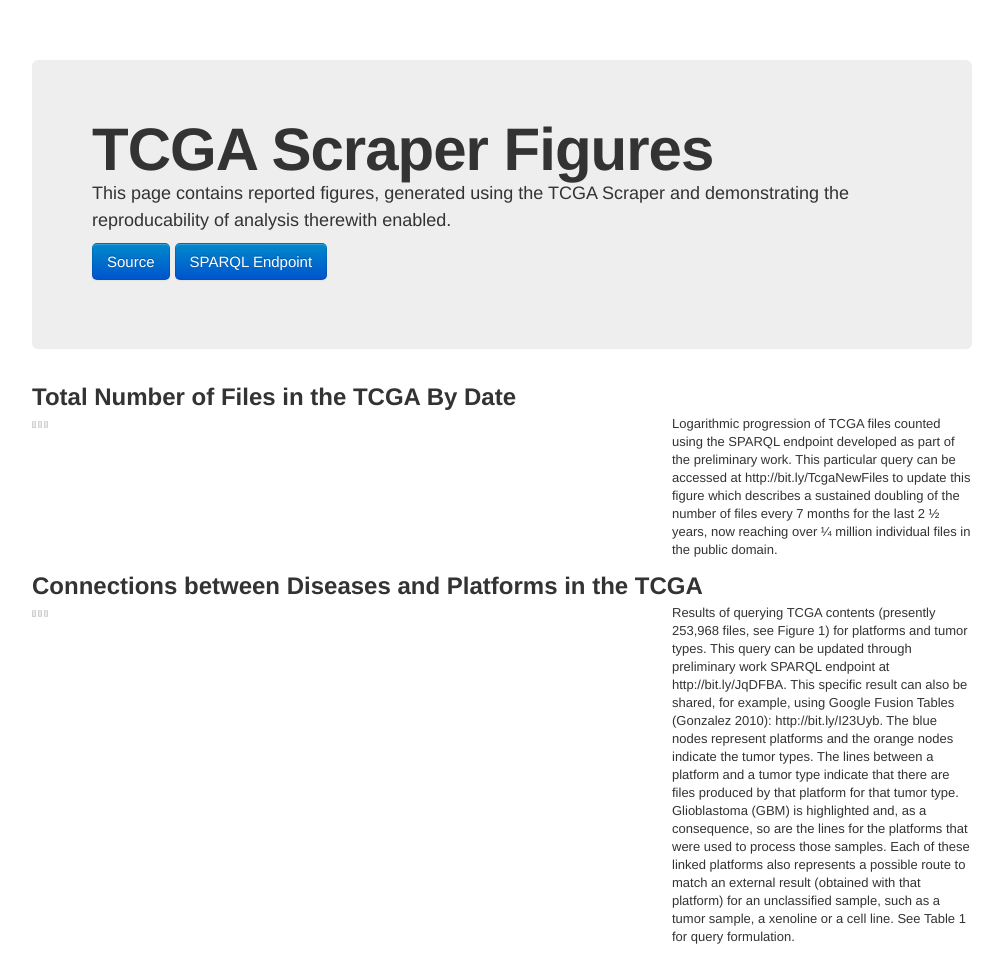
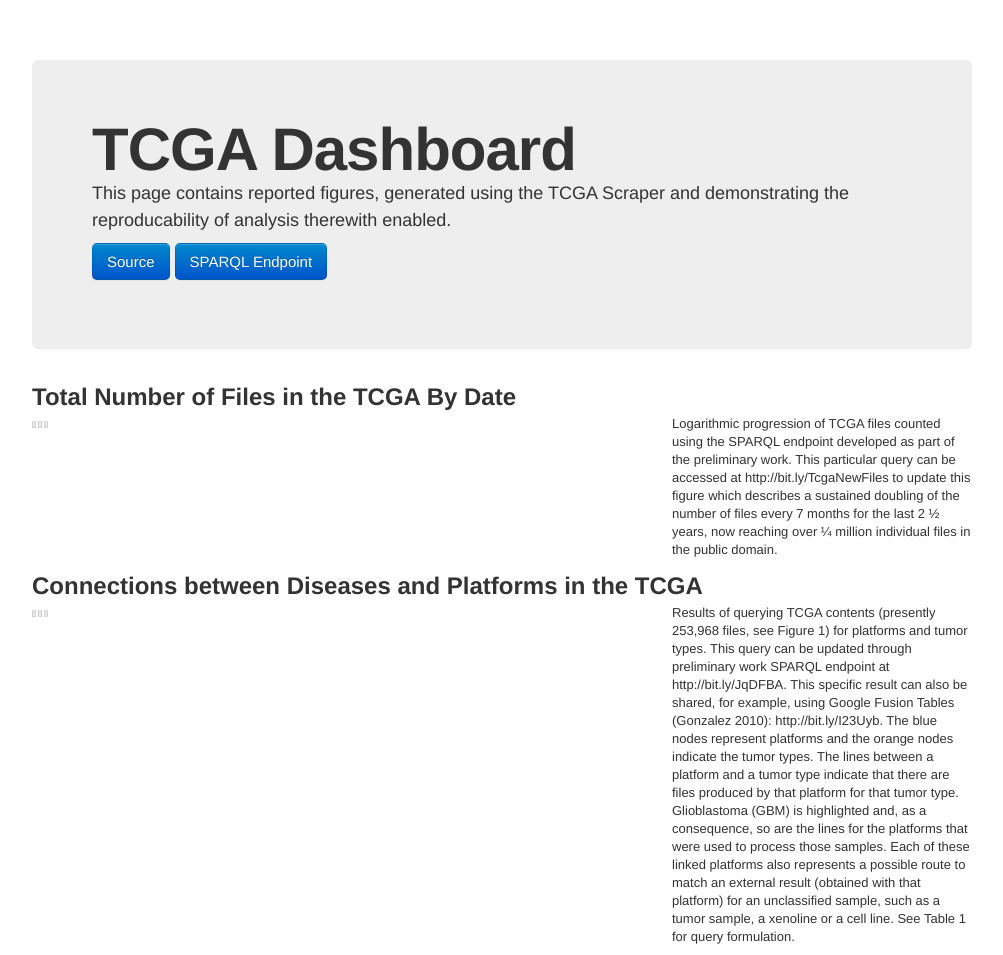
Before and after one commit to tcga/Roadmap, a plain HTML site: page index.html in a window 1280 px wide. Shown: the whole page, without its empty margins (138-1141 px from the left). Drawn offline with Linux system fonts and the light colour scheme; a script that the page names is missing.

Commit message:
Renamed page from Scraper Figures to Dashboard

```diff
--- a/index.html
+++ b/index.html
@@ -12,7 +12,7 @@
 
     <!-- Header -->
     <div class="hero-unit">
-      <h1>TCGA Scraper Figures</h1>
+      <h1>TCGA Dashboard</h1>
       <p>This page contains reported figures, generated using the TCGA Scraper and demonstrating the reproducability of analysis therewith enabled.</p>
       <p>
         <a class="btn btn-primary btn-large" href="https://github.com/tcga/Scraper">Source</a>
```
